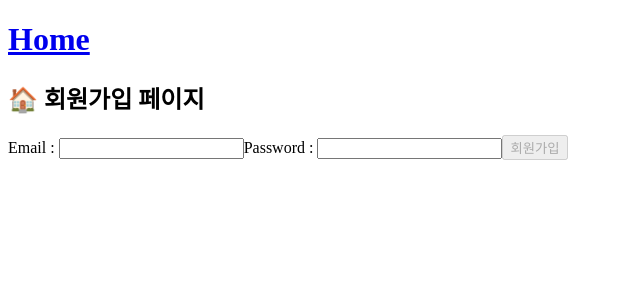
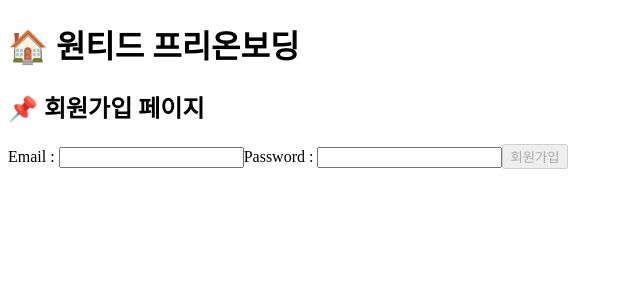
Before and after one commit to 5wintaek/wanted-pre-onboarding-frontend, a React (Create React App) app: page /signup in a window 1280 px wide. Shown: the top 300 px of the page, without its empty margins (0-640 px from the left). Built offline with nearby package versions, Linux system fonts and the light colour scheme.

Commit message:
[Fix] 명세서 확인작업

```diff
--- a/src/components/Header/Header.jsx
+++ b/src/components/Header/Header.jsx
@@ -1,9 +1,15 @@
 import { Link } from 'react-router-dom';
+import styled from 'styled-components';
+
+const LinkStyle = styled(Link)`
+  text-decoration: none;
+  color: black;
+`;
 
 export function Header() {
   return (
     <h1>
-      <Link to="/">Home</Link>
+      <LinkStyle to="/">🏠 원티드 프리온보딩</LinkStyle>
     </h1>
   );
 }
--- a/src/components/TodoCreate/TodoCreate.jsx
+++ b/src/components/TodoCreate/TodoCreate.jsx
@@ -1,23 +1,8 @@
-import { useTodoDispatch, useTodoNextId } from '@/context';
-import { useState, useEffect } from 'react';
-import axios from 'axios';
+import { useState } from 'react';
 
 export function TodoCreate({ createTodo }) {
   const [open, setOpen] = useState(false);
   const [value, setValue] = useState('');
-
-  // const dispatch = useTodoDispatch();
-  // const nextId = useTodoNextId();
-
-  const token = localStorage.getItem('token');
-  const url = 'http://localhost:8000/';
-  const api = axios.create({
-    baseURL: url,
-    headers: {
-      'Content-Type': 'application/json',
-      Authorization: `Bearer ${token}`,
-    },
-  });
 
   const onToggle = () => setOpen(!open);
   const onChange = (e) => setValue(e.target.value);
--- a/src/components/TodoItem/TodoItem.jsx
+++ b/src/components/TodoItem/TodoItem.jsx
@@ -1,6 +1,5 @@
 import React, { useState, useEffect } from 'react';
 import styled from 'styled-components';
-import axios from 'axios';
 
 const ListStyle = styled.li`
   list-style: none;
@@ -11,15 +10,6 @@ const CheckBox = styled.input`
   border-radius: 16px;
   cursor: pointer;
 `;
-
-const token = localStorage.getItem('token');
-const url = 'http://localhost:8000/';
-const api = axios.create({
-  baseURL: url,
-  headers: {
-    Authorization: `Bearer ${token}`,
-  },
-});
 
 export const TodoItem = React.memo(
   ({
@@ -36,58 +26,6 @@ export const TodoItem = React.memo(
   }) => {
     const [editValue, setEditValue] = useState(todo.todo);
 
-    useEffect(() => {
-      // console.log(todo, 'todo');
-    });
-
-    // // toggle 버튼으로 할일 체크박스
-    // const onToggle = async () => {
-    //   try {
-    //     let response = await api.put(`/todos/${id}`, {
-    //       isCompleted: !isCompleted,
-    //       todo: todo,
-    //     });
-    //     // 서버 응답받아 추가처리
-    //     console.log(response.data);
-    //     dispatch({ type: 'TOGGLE', id });
-    //   } catch (error) {
-    //     console.log(console.error(error));
-    //   }
-    // };
-
-    // const onEdit = () => {
-    //   setEditing(true);
-    // };
-
-    // useEffect(() => {
-    //   const fetchTodos = async () => {
-    //     try {
-    //       const response = await api.get('/todos');
-    //       const todosData = response.data;
-    //       dispatch({ type: 'EDIT', todos: todosData });
-    //       console.log(todosData);
-    //     } catch (error) {
-    //       console.log(error);
-    //     }
-    //   };
-    //   fetchTodos();
-    // }, [dispatch]);
-
-    // const onSaveEdit = async () => {
-    //   try {
-    //     const response = await api.put(`/todos/${id}`, {
-    //       todo: editValue,
-    //       isCompleted,
-    //     });
-    //     console.log(response.data);
-    //     // id 까지 전달해야지만 할일이 업데이트가 되고 화면에 렌더링이 된다.
-    //     dispatch({ type: 'EDIT', todo: editValue, id });
-    //     setEditing(false);
-    //   } catch (error) {
-    //     console.log(console.error());
-    //   }
-    // };
-
     const onChangeEdit = (e) => {
       setEditValue(e.target.value);
       console.log('onChangeEdit');
@@ -99,14 +37,6 @@ export const TodoItem = React.memo(
 
     return (
       <ListStyle>
-        {/* <label> */}
-        <CheckBox
-          onChange={() => {
-            onToggle(todo);
-          }}
-          type="checkbox"
-          checked={todo.isCompleted} // value 와 같이 명시해줌
-        />
         {isEditing && index === pickedIndex ? (
           <>
             <input
@@ -134,7 +64,16 @@ export const TodoItem = React.memo(
           </>
         ) : (
           <>
-            <input disabled value={todo.todo || ''} type="text" />
+            <label>
+              <CheckBox
+                onChange={() => {
+                  onToggle(todo);
+                }}
+                type="checkbox"
+                checked={todo.isCompleted} // value 와 같이 명시해줌
+              />
+              <span>{todo.todo || ''}</span>
+            </label>
             <button
               onClick={() => {
                 setEditing(true);
@@ -154,34 +93,6 @@ export const TodoItem = React.memo(
             </button>
           </>
         )}
-
-        {/* <ListStyle>
-        <label>
-          <CheckBox
-            isCompleted={isCompleted}
-            type="checkbox"
-            // onClick={onToggle}
-          />
-          {isEditing ? (
-            <>
-              <input
-                data-testid="modify-input"
-                type="text"
-                value={editValue}
-                // onChange={onChangeEdit}
-              />
-
-            </>
-          ) : (
-            <>
-              <span>{todo}</span>
-              <button>수정</button>
-              <button data-testid="delete-button">삭제</button>
-            </>
-          )}
-        </label>
-      </ListStyle> */}
-        {/* </label> */}
       </ListStyle>
     );
   }
--- a/src/components/TodoList/TodoList.jsx
+++ b/src/components/TodoList/TodoList.jsx
@@ -1,4 +1,3 @@
-import { useTodoState } from '@/context';
 import { TodoItem, TodoCreate } from '@/components';
 import { useEffect, useState } from 'react';
 import axios from 'axios';
--- a/src/pages/MainPage.jsx
+++ b/src/pages/MainPage.jsx
@@ -1,10 +1,18 @@
 import { Link } from 'react-router-dom';
+import styled from 'styled-components';
+
+const LinkStyle = styled(Link)`
+  text-decoration: none;
+  color: black;
+  font-size: 16px;
+  margin: 10px;
+`;
 
 export function MainPage() {
   return (
-    <div>
-      <Link to="/signin">로그인</Link>
-      <Link to="/signup">회원가입</Link>
-    </div>
+    <>
+      <LinkStyle to="/signin">🔑 로그인</LinkStyle>
+      <LinkStyle to="/signup">📌 회원가입</LinkStyle>
+    </>
   );
 }
--- a/src/pages/SignUpPage.jsx
+++ b/src/pages/SignUpPage.jsx
@@ -78,7 +78,7 @@ export function SignUpPage() {
 
   return (
     <form onSubmit={handleSubmit}>
-      <h2>🏠 회원가입 페이지</h2>
+      <h2>📌 회원가입 페이지</h2>
       <label htmlFor="eamil">Email : </label>
       <FormInput
         data-testid="email-input"
@@ -94,7 +94,7 @@ export function SignUpPage() {
         onChange={handleChnageInputPassWord}
       />
       <LoginButton
-        data-testid="signin-button"
+        data-testid="signup-button"
         type="submit"
         disabled={!validEmail || !validPassword}
       >
--- a/src/pages/Todo.jsx
+++ b/src/pages/Todo.jsx
@@ -1,6 +1,4 @@
 import { TodoList } from '@/components';
-import { useEffect } from 'react';
-import { useNavigate } from 'react-router-dom';
 
 export function Todo({ token }) {
   return (
```
